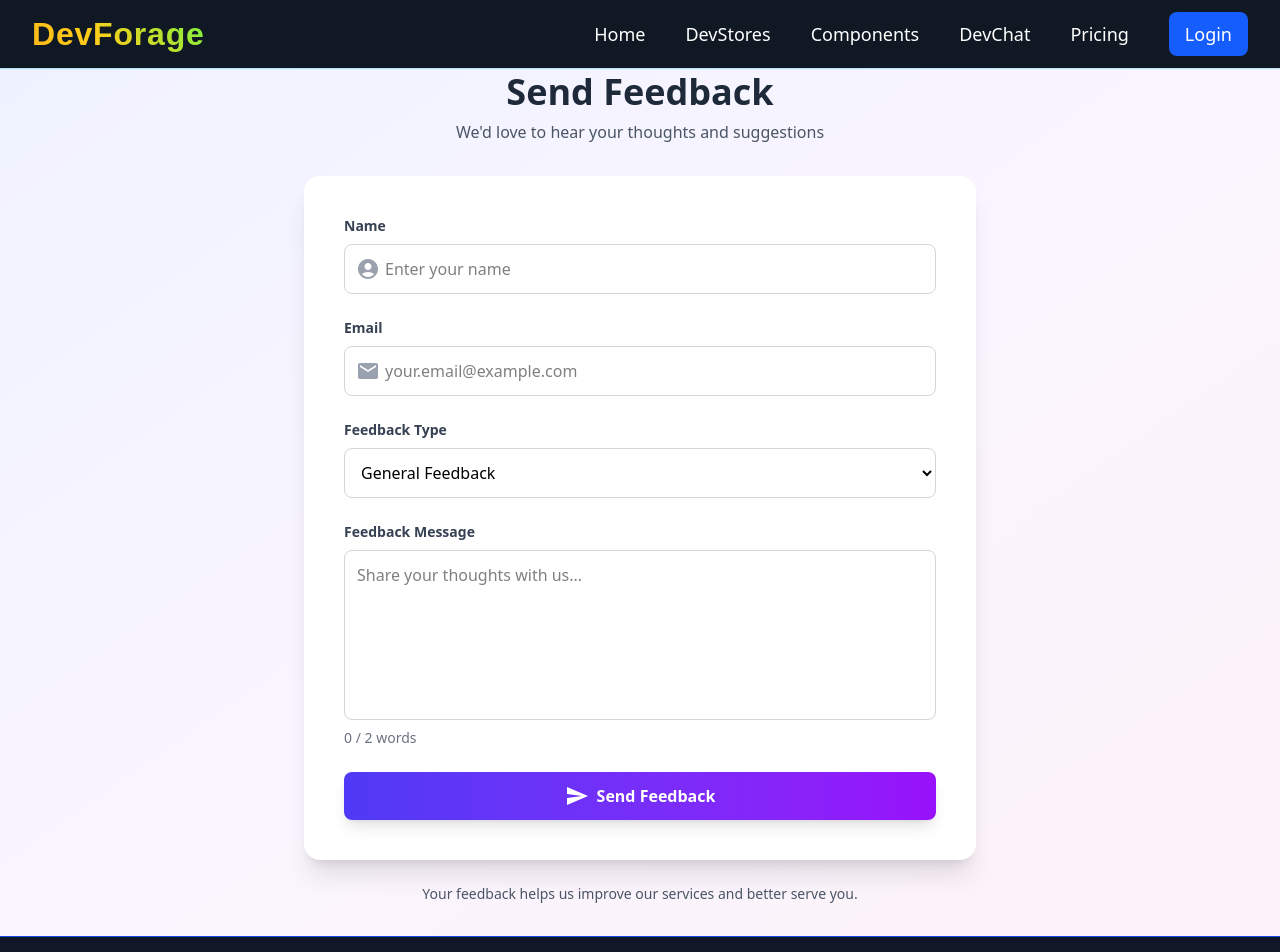
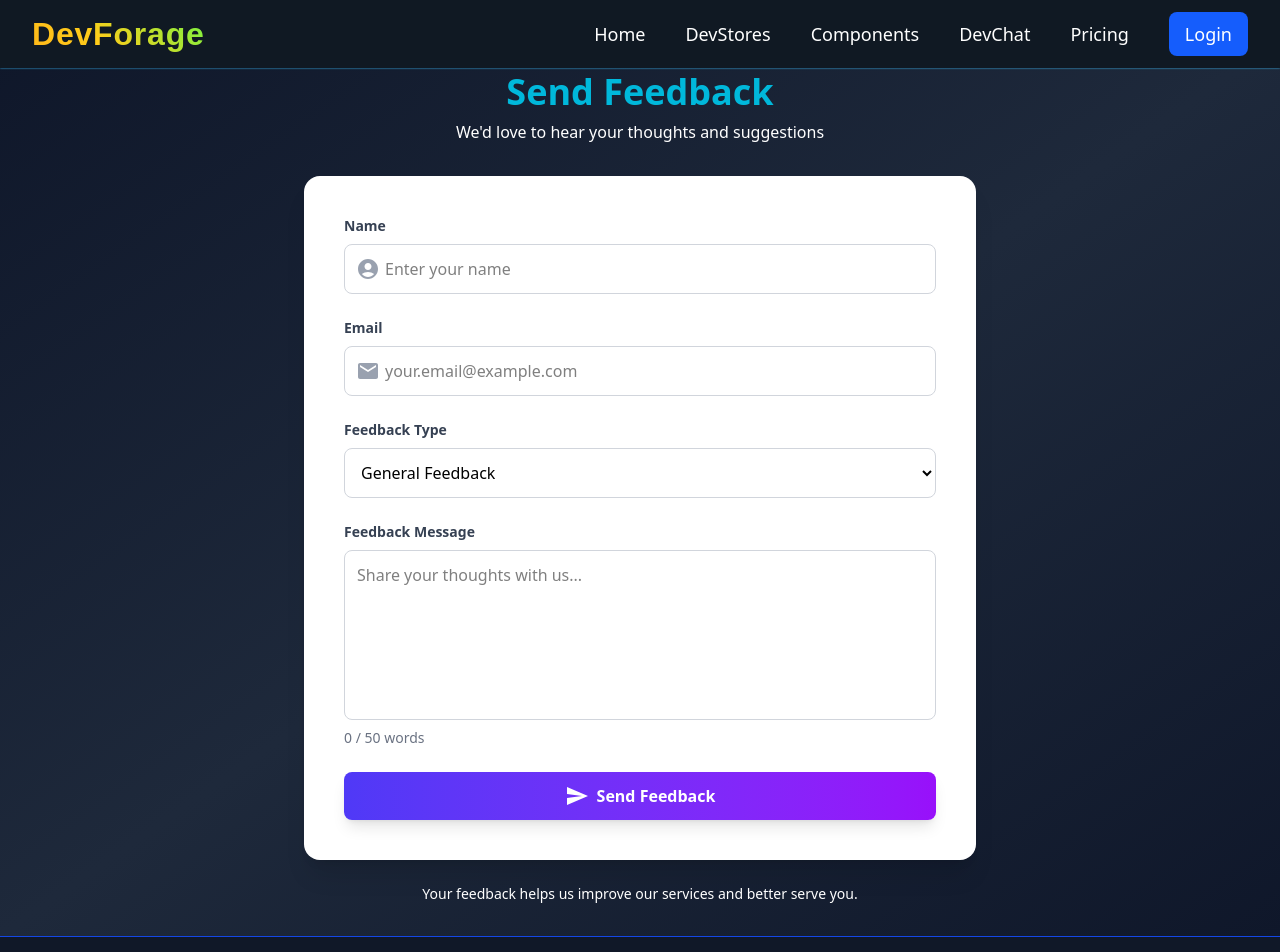
Before and after one commit to raushan-sinha/dev-forage, a React (Vite) app: page /feedback in a window 1280 px wide. Shown: the top 952 px of the page. Built offline with nearby package versions, Linux system fonts and the light colour scheme.

Commit message:
Added Words limit, Changed bg-color of the page

```diff
--- a/src/pages/Feedback/Feedback.jsx
+++ b/src/pages/Feedback/Feedback.jsx
@@ -22,7 +22,7 @@ export default function Feedback() {
     const [wordCount, setWordCount] = useState(0);
     const [countAlert, setCountAlert] = useState(false);
 
-    const WORD_LIMIT = 2;
+    const WORD_LIMIT = 50;
     const handleChange = (e) => {
         const { name, value } = e.target;
 
@@ -73,15 +73,15 @@ export default function Feedback() {
     }
 
     return (
-        <div className="min-h-screen bg-gradient-to-br from-indigo-50 via-purple-50 to-pink-50 py-8 px-4 mt-10 sm:px-6 lg:px-8">
+        <div className="min-h-screen bg-gradient-to-br from-[#0f172a] via-[#1e293b] to-[#0f172a] py-8 px-4 mt-10 sm:px-6 lg:px-8">
             {isSubmitted ? (
                 <FeedbackSuccess />
             ) : (
                 <div className="max-w-2xl mx-auto">
                     {/* Header */}
                     <div className="text-center mb-8">
-                        <h1 className="text-4xl font-bold text-gray-800 mb-2">Send Feedback</h1>
-                        <p className="text-gray-600">We'd love to hear your thoughts and suggestions</p>
+                        <h1 className="text-4xl font-bold text-cyan-500 mb-2">Send Feedback</h1>
+                        <p className="text-white">We'd love to hear your thoughts and suggestions</p>
                     </div>
 
                     {/* Feedback Form */}
@@ -190,7 +190,7 @@ export default function Feedback() {
                     </div>
 
                     {/* Footer Note */}
-                    <p className="text-center text-sm text-gray-600 mt-6">
+                    <p className="text-center text-sm text-white mt-6">
                         Your feedback helps us improve our services and better serve you.
                     </p>
                 </div>
```
